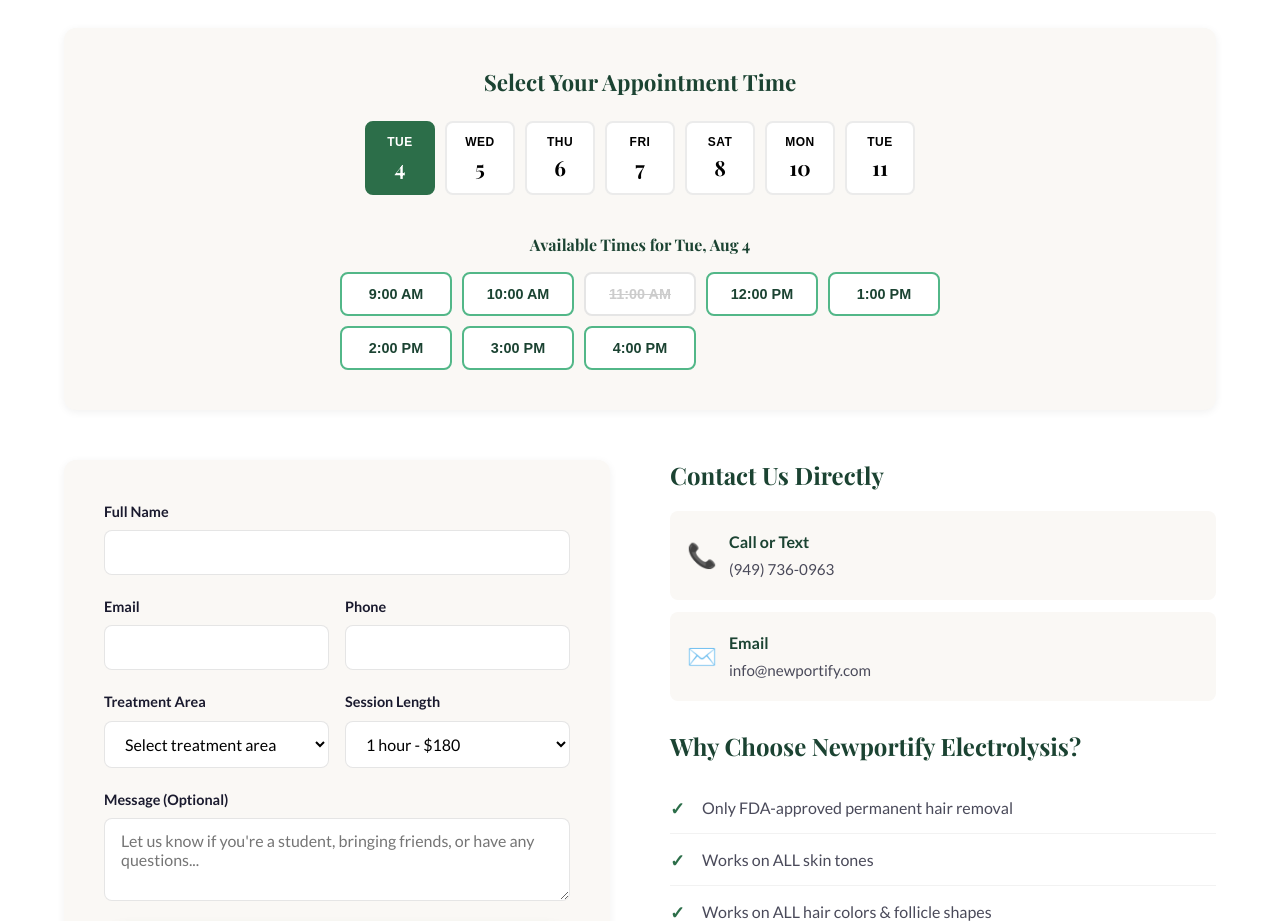
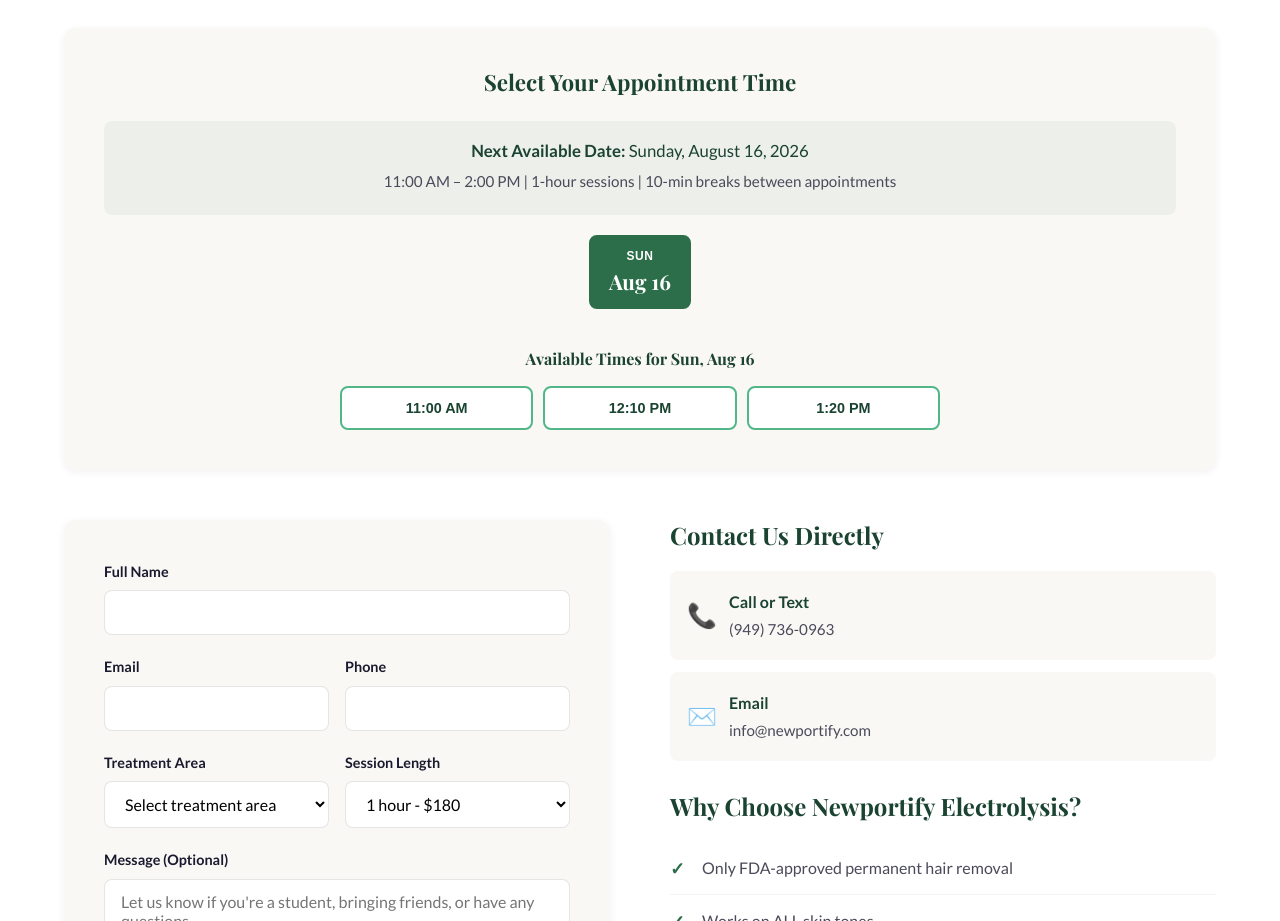
Before and after one commit to colleenhprofessional-wq/newportify-electrolysis, a plain HTML site: page index.html in a window 1280 px wide. Shown: the part 7020-7941 px from the top of the page. Drawn offline with nearby package versions, Linux system fonts and the light colour scheme.

Commit message:
Update scheduling: Sunday Aug 16, 11AM-2PM, 10-min breaks
- Set available date to Sunday, August 16, 2026
- Time slots: 11:00 AM, 12:10 PM, 1:20 PM (1-hour sessions)
- 10-minute breaks between appointments
- Updated calendar UI to show single date clearly

```diff
--- a/script.js
+++ b/script.js
@@ -50,32 +50,14 @@
     },
 
     generateSlots() {
-        // Generate available slots for next 14 days
-        const today = new Date();
-        for (let i = 1; i <= 14; i++) {
-            const date = new Date(today);
-            date.setDate(today.getDate() + i);
-
-            // Skip Sundays
-            if (date.getDay() === 0) continue;
-
-            const dateKey = this.formatDateKey(date);
-            this.availableSlots[dateKey] = [];
-
-            // Generate time slots (9am - 5pm, 1-hour blocks)
-            const startHour = 9;
-            const endHour = 17;
-
-            for (let hour = startHour; hour < endHour; hour++) {
-                // Randomly mark some slots as unavailable for realism
-                const available = Math.random() > 0.3;
-                this.availableSlots[dateKey].push({
-                    time: `${hour > 12 ? hour - 12 : hour}:00 ${hour >= 12 ? 'PM' : 'AM'}`,
-                    hour: hour,
-                    available: available
-                });
-            }
-        }
+        // Available: Sunday, August 16, 11 AM - 2 PM
+        // 1-hour appointments with 10-minute breaks between
+        const dateKey = '2026-08-16'; // Sunday, August 16, 2026
+        this.availableSlots[dateKey] = [
+            { time: '11:00 AM', hour: 11, minute: 0, available: true },
+            { time: '12:10 PM', hour: 12, minute: 10, available: true },
+            { time: '1:20 PM', hour: 13, minute: 20, available: true }
+        ];
     },
 
     formatDateKey(date) {
@@ -92,14 +74,15 @@
         const calendarContainer = document.getElementById('scheduling-calendar');
         if (!calendarContainer) return;
 
-        const dates = Object.keys(this.availableSlots).slice(0, 7);
+        const dates = Object.keys(this.availableSlots);
 
-        let html = '<div class="calendar-dates">';
+        let html = '<div class="calendar-header-info"><p><strong>Next Available Date:</strong> Sunday, August 16, 2026</p><p>11:00 AM – 2:00 PM | 1-hour sessions | 10-min breaks between appointments</p></div>';
+        html += '<div class="calendar-dates">';
         dates.forEach((date, index) => {
             const activeClass = index === 0 ? 'active' : '';
             html += `<button class="calendar-date-btn ${activeClass}" data-date="${date}">
-                <span class="date-day">${this.formatDateDisplay(date).split(',')[0]}</span>
-                <span class="date-num">${new Date(date + 'T12:00:00').getDate()}</span>
+                <span class="date-day">Sun</span>
+                <span class="date-num">Aug 16</span>
             </button>`;
         });
         html += '</div>';
@@ -107,7 +90,7 @@
         html += '<div class="time-slots" id="time-slots"></div>';
         calendarContainer.innerHTML = html;
 
-        // Show first date's slots
+        // Show slots
         this.showTimeSlots(dates[0]);
     },
 
--- a/styles.css
+++ b/styles.css
@@ -1341,3 +1341,24 @@
         grid-template-columns: repeat(2, 1fr);
     }
 }
+
+
+/* Calendar header info */
+.calendar-header-info {
+    text-align: center;
+    margin-bottom: 20px;
+    padding: 16px;
+    background: rgba(44,110,73,0.06);
+    border-radius: var(--radius-sm);
+}
+
+.calendar-header-info p {
+    color: var(--text-medium);
+    font-size: 0.95rem;
+    margin-bottom: 4px;
+}
+
+.calendar-header-info p:first-child {
+    color: var(--primary-dark);
+    font-size: 1.05rem;
+}
```
